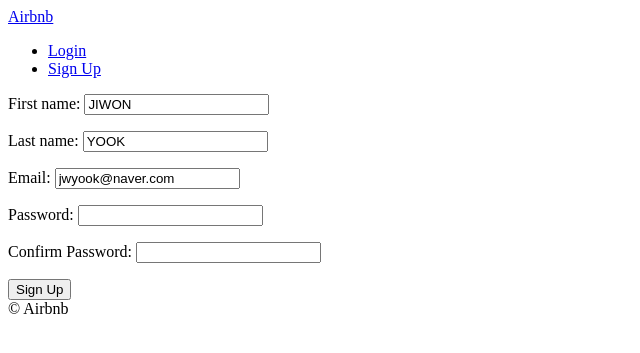
After one commit to jwyook/airbnb-clone, a Django app: page /users/signup in a window 1280 px wide. The commit adds this page. Shown: the top 353 px of the page, without its empty margins (0-640 px from the left). Run offline with Django 3.2, Linux system fonts and the light colour scheme.

Commit message:
#15.0 Signup Form

```diff
--- a/templates/partials/nav.html
+++ b/templates/partials/nav.html
@@ -5,5 +5,6 @@
         <li><a href="{% url "users:logout" %}">Log out</a></li>
     {% else %}
         <li><a href="{% url "users:login" %}">Login</a></li>
+        <li><a href="{% url "users:signup" %}">Sign Up</a></li>
     {% endif %}
 </ul>
--- /dev/null
+++ b/templates/users/signup.html
@@ -0,0 +1,17 @@
+{% extends "base.html" %}
+
+{% block page_title %}
+    Sign Up
+{% endblock page_title %}
+
+{% block search-bar %}
+{% endblock search-bar %}
+
+{% block content %}
+    <form method="POST" action="{% url "users:signup" %}">
+        {% csrf_token %}
+        {{form.as_p}}
+        <button>Sign Up</button>
+    </form>
+
+{% endblock content %}
--- a/users/forms.py
+++ b/users/forms.py
@@ -18,3 +18,40 @@
                 self.add_error("password", forms.ValidationError("Password is wrong"))
         except models.User.DoesNotExist:
             self.add_error("email", forms.ValidationError("User does not exist"))
+
+
+class SignUpForm(forms.Form):
+
+    first_name = forms.CharField(max_length=80)
+    last_name = forms.CharField(max_length=80)
+    email = forms.EmailField()
+    password = forms.CharField(widget=forms.PasswordInput)
+    password1 = forms.CharField(widget=forms.PasswordInput, label="Confirm Password")
+
+    def clean_email(self):
+        email = self.cleaned_data.get("email")
+        try:
+            models.User.objects.get(email=email)
+            raise forms.ValidationError("User already exists with that email.")
+        except models.User.DoesNotExist:
+            return email
+
+    def clean_password1(self):
+        password = self.cleaned_data.get("password")
+        password1 = self.cleaned_data.get("password1")
+
+        if password != password1:
+            return forms.ValidationError("Password Confirmation does not match")
+        else:
+            return password
+
+    def save(self):
+        first_name = self.cleaned_data.get("first_name")
+        last_name = self.cleaned_data.get("last_name")
+        email = self.cleaned_data.get("email")
+        password = self.cleaned_data.get("password")
+
+        user = models.User.objects.create_user(email, email, password)
+        user.first_name = first_name
+        user.last_name = last_name
+        user.save()
--- a/users/urls.py
+++ b/users/urls.py
@@ -6,4 +6,5 @@
 urlpatterns = [
     path("login", views.LoginView.as_view(), name="login"),
     path("logout", views.log_out, name="logout"),
+    path("signup", views.SignUpView.as_view(), name="signup"),
 ]
--- a/users/views.py
+++ b/users/views.py
@@ -26,3 +26,19 @@
 def log_out(request):
     logout(request)
     return redirect(reverse("core:home"))
+
+
+class SignUpView(FormView):
+    template_name = "users/signup.html"
+    form_class = forms.SignUpForm
+    success_url = reverse_lazy("core:home")
+    initial = {"first_name": "JIWON", "last_name": "YOOK", "email": "jwyook@naver.com"}
+
+    def form_valid(self, form):
+        form.save()
+        email = form.cleaned_data.get("email")
+        password = form.cleaned_data.get("password")
+        user = authenticate(self.request, username=email, password=password)
+        if user is not None:
+            login(self.request, user)
+        return super().form_valid(form)
```
